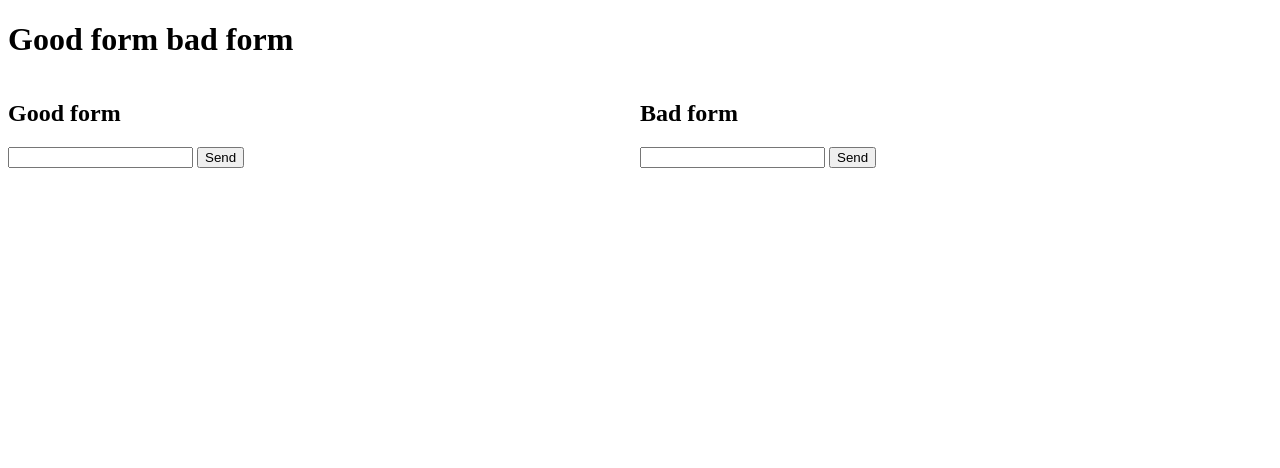
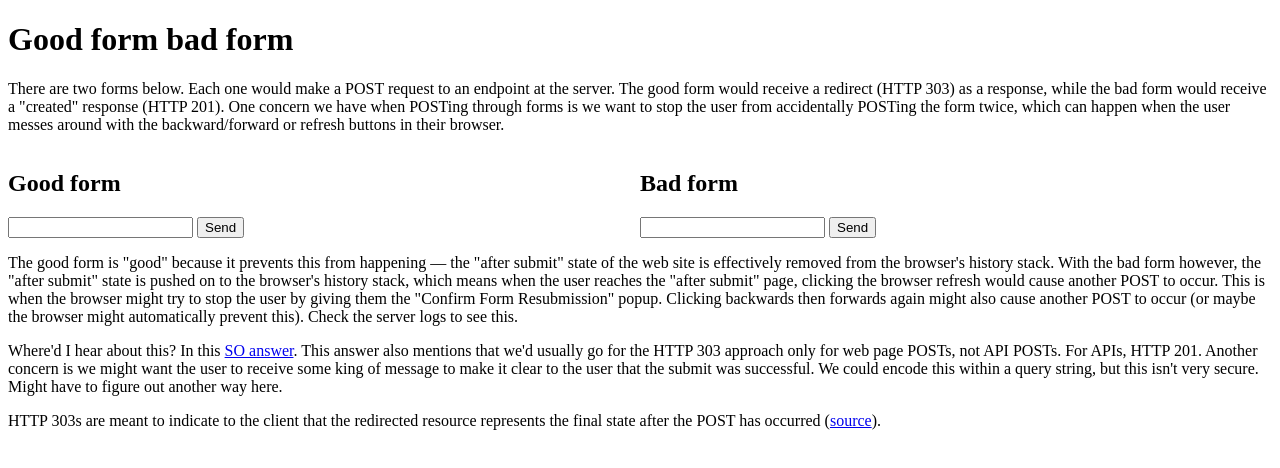
Before and after one commit to mebble/exp-good-bad-form, a website: page static/index.html in a window 1280 px wide. Drawn offline with Linux system fonts and the light colour scheme.

Commit message:
add explanations

```diff
--- a/static/index.html
+++ b/static/index.html
@@ -14,6 +14,11 @@
 </head>
 <body>
     <h1>Good form bad form</h1>
+    <p>There are two forms below. Each one would make a POST request to an endpoint at the server.
+        The good form would receive a redirect (HTTP 303) as a response, while the bad form would receive
+        a "created" response (HTTP 201). One concern we have when POSTing through forms is we want
+        to stop the user from accidentally POSTing the form twice, which can happen when the user messes
+        around with the backward/forward or refresh buttons in their browser.</p>
     <section id="forms-container">
         <form method="POST" action="/good-form">
             <h2>Good form</h2>
@@ -26,5 +31,18 @@
             <button type="submit">Send</button>
         </form>
     </section>
+    <p>The good form is "good" because it prevents this from happening &mdash; the "after submit" state of the web site is effectively
+        removed from the browser's history stack. With the bad form however, the "after submit" state is pushed
+        on to the browser's history stack, which means when the user reaches the "after submit" page,
+        clicking the browser refresh would cause another POST to occur. This is when the browser might try to stop the user
+        by giving them the "Confirm Form Resubmission" popup. Clicking backwards then forwards again
+        might also cause another POST to occur (or maybe the browser might automatically prevent this). Check the server logs to see this.</p>
+    <p>Where'd I hear about this? In this <a href="https://stackoverflow.com/a/1083471">SO answer</a>. This answer also mentions
+        that we'd usually go for the HTTP 303 approach only for web page POSTs, not API POSTs. For APIs, HTTP 201.
+        Another concern is we might want the user to receive some king of message to make it clear to the user that
+        the submit was successful. We could encode this within a query string, but this isn't very secure. Might have
+        to figure out another way here.</p>
+    <p>HTTP 303s are meant to indicate to the client that the redirected resource represents the final
+        state after the POST has occurred (<a href="https://httpstatuses.com/303">source</a>).</p>
 </body>
 </html>
```
Also changed, not shown: README.md (added).
